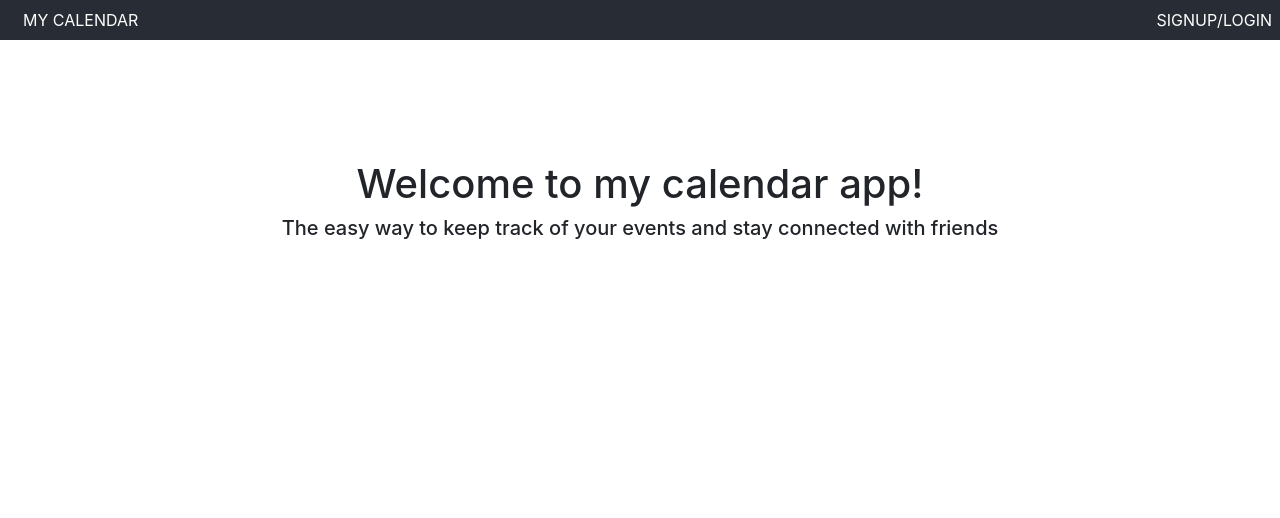
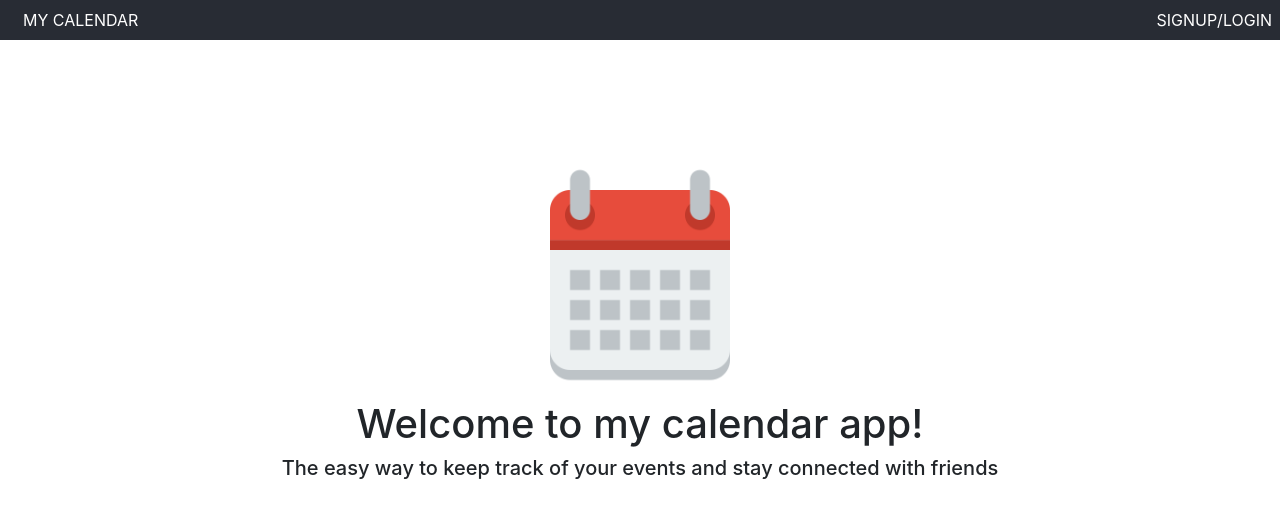
Before and after one commit to kthib16/react-calendar-app, a React (Create React App) app: page / in a window 1280 px wide. Shown: the top 518 px of the page. Built offline with nearby package versions, Linux system fonts and the light colour scheme; no server answers; the database is empty.

Commit message:
updates homepage

```diff
--- a/src/App.css
+++ b/src/App.css
@@ -8,7 +8,9 @@ i{
 
 }
 
-
+.img-home{
+  max-height: 30vh;
+}
 
 .App-logo {
   height: 40vmin;
--- a/src/App.js
+++ b/src/App.js
@@ -43,7 +43,6 @@ getEvents = async () => {
   const events = await getDocs(eventsCollection);
   const eventsArr = [];
   events.forEach(individualEvent => {
-    console.log('individualEvent', individualEvent.data())
     const eachEvent = {
       id: (individualEvent.data().id ? individualEvent.data().id : individualEvent.id),
         date: individualEvent.data().date,
--- a/src/pages/Home.js
+++ b/src/pages/Home.js
@@ -1,9 +1,11 @@
+
 import React from 'react';
 
 export default class Home extends React.Component {
   render(){
     return (
       <div className='home'>
+      <img className='img-home' src='/logo192.png' alt="My calendar app logo"/>
       <h1>Welcome to my calendar app!</h1>
       <h5>The easy way to keep track of your events and stay connected with friends</h5>
       </div>
```
